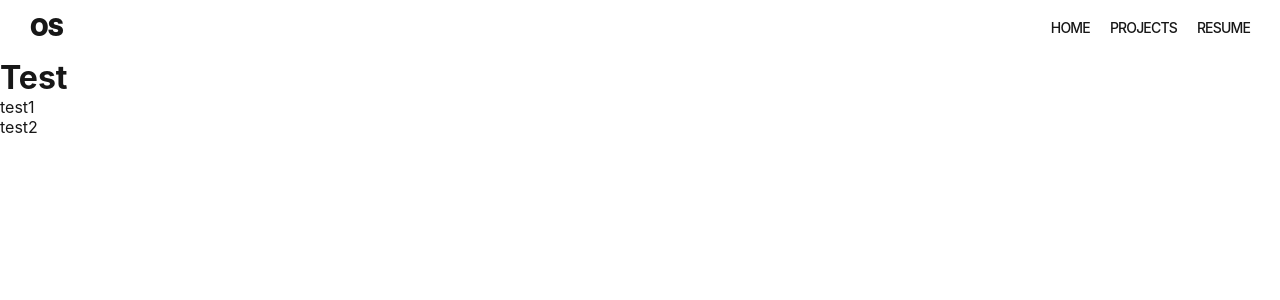
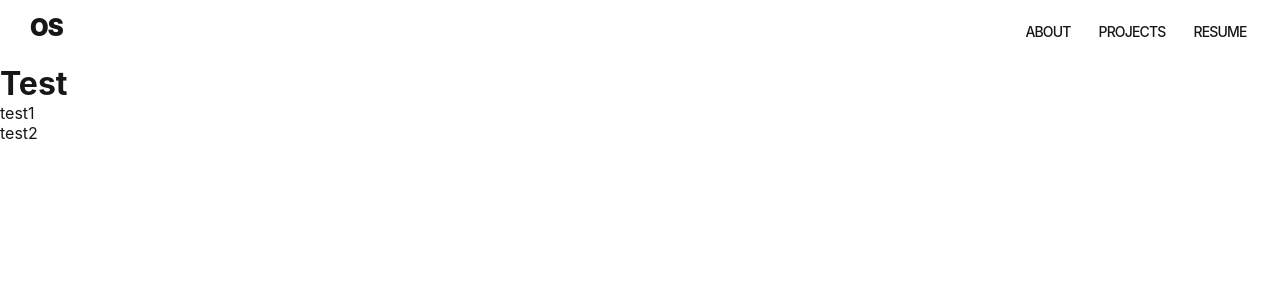
Before and after one commit to owen-sellner/portfolio-site, a Next.js app: page /projects in a window 1280 px wide. Shown: the top 300 px of the page. Built offline with nearby package versions, Linux system fonts and the light colour scheme.

Commit message:
Add AnimatedButton to nav

```diff
--- /dev/null
+++ b/src/components/AnimatedButton/AnimatedButton.module.scss
@@ -0,0 +1,8 @@
+.wrapper {
+    display: flex;
+    align-items: center;
+    justify-content: center;
+    position: absolute;
+    width: 100%;
+    height: 100%;
+}
--- /dev/null
+++ b/src/components/AnimatedButton/AnimatedButton.tsx
@@ -0,0 +1,47 @@
+import Link from "next/link";
+import { motion } from "framer-motion";
+import styles from "@/components/AnimatedButton/AnimatedButton.module.scss"
+
+interface AnimatedButtonProps {
+    text: string;
+    href: string;
+    target?: string;
+}
+
+const topAnimationVariants = {
+    initial: { y: 0 },
+    hover: { y: "-100%" },
+};
+
+const bottomAnimationVariants = {
+    initial: { y: "100%" },
+    hover: { y: 0 },
+};
+
+export default function AnimatedButton({ text, href, target }: AnimatedButtonProps) {
+    return (
+        <motion.div
+            style={{ position: "relative" }}
+            initial="initial"
+            whileHover="hover"
+        >
+            <Link href={href} target={target} style={{ position: "relative", display: "block", width: text.length * 8 + 12, height: "1.5rem", overflow: "hidden" }}>
+                <motion.span
+                    className={styles.wrapper}
+                    transition={{ y: { type: "linear", bounce: 0 }}}
+                    variants={topAnimationVariants}
+                >
+                    {text}
+                </motion.span>
+                <motion.span
+                    className={styles.wrapper}
+                    style={{ backgroundColor: "var(--foreground)", color: "var(--background)" }}
+                    transition={{ y: { type: "linear", bounce: 0 }}}
+                    variants={bottomAnimationVariants}
+                >
+                    {text}
+                </motion.span>
+            </Link>
+        </motion.div>
+    );
+}
--- /dev/null
+++ b/src/components/AnimatedButton/index.ts
@@ -0,0 +1 @@
+export { default as AnimatedButton } from "@/components/AnimatedButton/AnimatedButton"
--- a/src/components/AnimatedName/AnimatedName.tsx
+++ b/src/components/AnimatedName/AnimatedName.tsx
@@ -19,9 +19,9 @@ function SplitName({ name } : { name : string}) {
     <div style={{ display: "flex", justifyContent: "center" }}>
       {name.split("").map((letter, index) => (
         <motion.span
-        key={index}
-        style={{ display: "inline-block" }}
-        variants={animationVariants}
+          key={index}
+          style={{ display: "inline-block" }}
+          variants={animationVariants}
         >
           <h1 className="name">{letter}</h1>
         </motion.span>
--- a/src/pages/_app.tsx
+++ b/src/pages/_app.tsx
@@ -3,6 +3,7 @@ import { AnimatePresence } from 'motion/react';
 import { AppProps } from 'next/app';
 import Link from 'next/link';
 import Head from 'next/head';
+import { AnimatedButton } from '@/components/AnimatedButton';
 
 export default function App({ Component, pageProps, router} : AppProps) {
     return (
@@ -17,10 +18,10 @@ export default function App({ Component, pageProps, router} : AppProps) {
                 <div style={{ flexGrow: 1 }}>
                     <Link style={{ fontSize: "24px", fontWeight: 900 }} href="/">OS</Link>
                 </div>
-                <div>
-                    <Link href="/">HOME</Link>
-                    <Link href="/projects">PROJECTS</Link>
-                    <Link target="_blank" href="/Resume.pdf">RESUME</Link>
+                <div style={{ display: "flex" }}>
+                    <AnimatedButton text="ABOUT" href="/" />
+                    <AnimatedButton text="PROJECTS" href="/projects" />
+                    <AnimatedButton text="RESUME" target="_blank" href="/Resume.pdf" />
                 </div>
             </div>
             <AnimatePresence mode='wait'>
```
